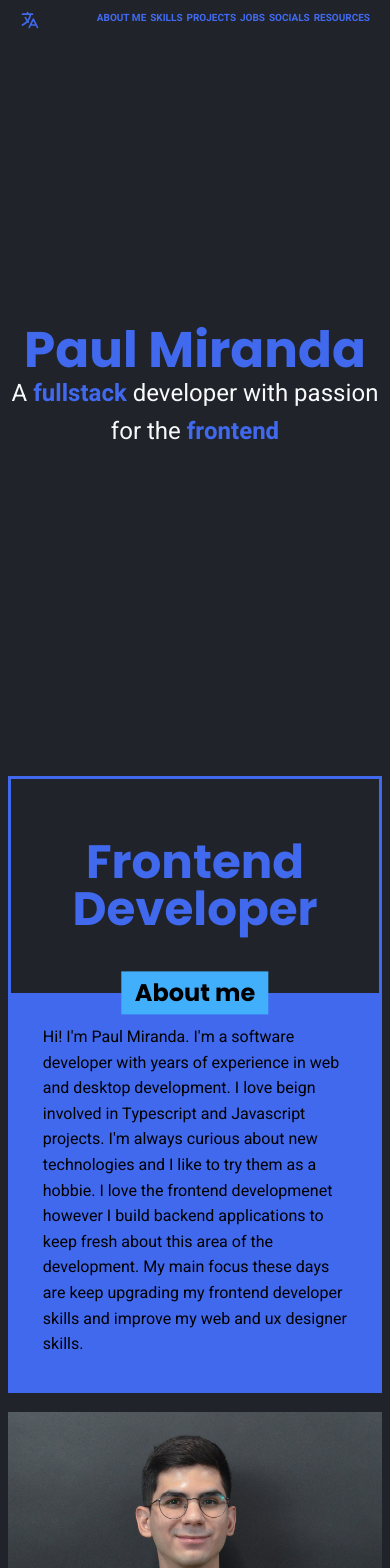
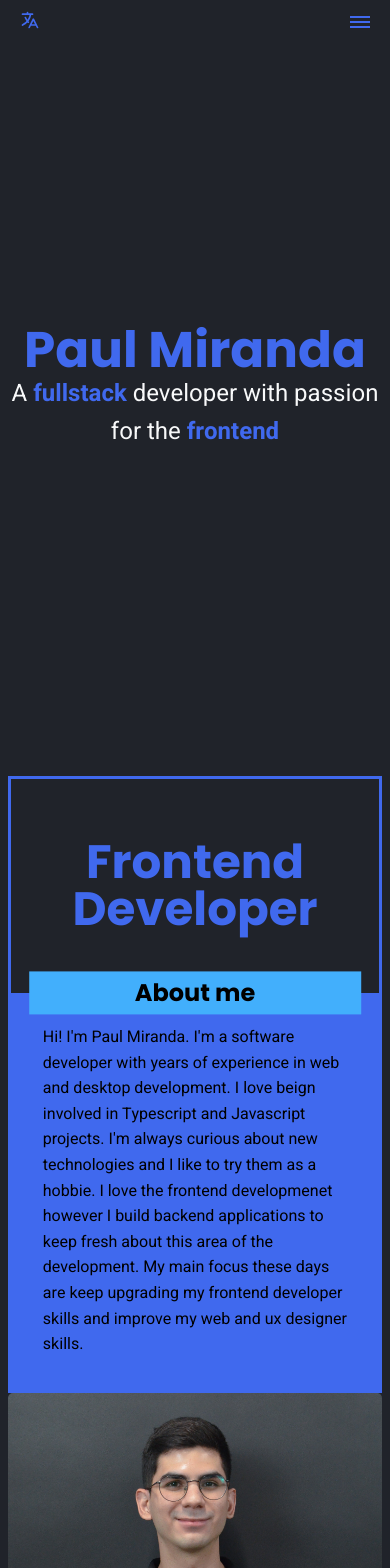
Before and after one commit to PaulMirve/my-page, a React (Create React App) app: page / in a window 390 px wide. Shown: the top 1568 px of the page. Built offline with nearby package versions, Linux system fonts and the light colour scheme.

Commit message:
fixed responsivness

```diff
--- a/src/components/Navbar/Navbar.tsx
+++ b/src/components/Navbar/Navbar.tsx
@@ -38,6 +38,9 @@ const Navbar: React.FC = () => {
                 <a href="#socials" className="navbar__link">{t("navbar.socials")}</a>
                 <a href="#resources" className="navbar__link">{t("navbar.resources")}</a>
             </div>
+            <button className="navbar__menu">
+                <div></div>
+            </button>
         </div>
     )
 }
--- a/src/sass/components/_card.scss
+++ b/src/sass/components/_card.scss
@@ -45,6 +45,10 @@
         top: 0;
         left: 50%;
         transform: translate(-50%, -50%);
+
+        @include respond(phone){
+            width: 90%;
+        }
     }
 
     &__content {
--- a/src/sass/components/_navbar.scss
+++ b/src/sass/components/_navbar.scss
@@ -11,6 +11,10 @@
         font-size: clamp(1rem, 1vw, 1.8rem);
         display: flex;
         gap: 1vw;
+
+        @include respond(phone) {
+            display: none;
+        }
     }
 
     &__link {
@@ -34,4 +38,45 @@
             color: $color-primary;
         }
     }
+
+    &__menu {
+        margin-left: auto;
+        width: 2rem;
+        background-color: transparent;
+        border: none;
+        aspect-ratio: 1;
+        display: none;
+
+        @include respond(phone){
+            display: block;
+        }
+
+        & div {
+            height: 2px;
+            width: 100%;
+            background-color: $color-primary;
+            position: relative;
+
+
+            &::after {
+                content: "";
+                position: absolute;
+                top: -5px;
+                left: 0;
+                height: 2px;
+                width: 100%;
+                background-color: $color-primary;
+            }
+
+            &::before {
+                content: "";
+                position: absolute;
+                bottom: -5px;
+                left: 0;
+                height: 2px;
+                width: 100%;
+                background-color: $color-primary;
+            }
+        }
+    }
 }
--- a/src/sass/layout/_introduction.scss
+++ b/src/sass/layout/_introduction.scss
@@ -1,24 +1,18 @@
 .introduction {
-
-    @include respond(tab-port) {
-        grid-template-columns: 1fr;
-    }
-
     &__me {
         display: grid;
-        grid-template-columns: 1fr 1.2fr;
-        gap: 5vw;
-        justify-content: center;
+        grid-template-columns: repeat(2, 1fr);
+        gap: 4rem;
+        & img {
+            width: 100%;
+            aspect-ratio: 1;
+            border-radius: 5px;
+        }
 
         @include respond(tab-port) {
-            grid-template-columns: 1fr;
-        }
-
-        & img {
-            justify-self: center;
-            align-self: center;
-            width: 100%;
-            object-fit: cover;
+            display: flex;
+            flex-direction: column;
+            gap: 0;
         }
     }
 
@@ -27,7 +21,6 @@
         display: grid;
         grid-template-columns: repeat(2, 1fr);
         grid-template-rows: repeat(2, 1fr);
-        align-items: start;
         gap: 4rem;
 
         @include respond(tab-port) {
--- a/src/styles.css
+++ b/src/styles.css
@@ -133,6 +133,11 @@ b {
   top: 0;
   left: 50%;
   transform: translate(-50%, -50%);
+}
+@media (max-width: 37.5em) {
+  .card__title {
+    width: 90%;
+  }
 }
 .card__content {
   flex-grow: 1;
@@ -336,6 +341,11 @@ b {
   display: flex;
   gap: 1vw;
 }
+@media (max-width: 37.5em) {
+  .navbar__links {
+    display: none;
+  }
+}
 .navbar__link {
   color: #4069ee;
   text-decoration: none;
@@ -354,6 +364,43 @@ b {
   height: 2rem;
   fill: #4069ee;
   color: #4069ee;
+}
+.navbar__menu {
+  margin-left: auto;
+  width: 2rem;
+  background-color: transparent;
+  border: none;
+  aspect-ratio: 1;
+  display: none;
+}
+@media (max-width: 37.5em) {
+  .navbar__menu {
+    display: block;
+  }
+}
+.navbar__menu div {
+  height: 2px;
+  width: 100%;
+  background-color: #4069ee;
+  position: relative;
+}
+.navbar__menu div::after {
+  content: "";
+  position: absolute;
+  top: -5px;
+  left: 0;
+  height: 2px;
+  width: 100%;
+  background-color: #4069ee;
+}
+.navbar__menu div::before {
+  content: "";
+  position: absolute;
+  bottom: -5px;
+  left: 0;
+  height: 2px;
+  width: 100%;
+  background-color: #4069ee;
 }
 
 .job__title {
@@ -490,34 +537,28 @@ b {
   font-size: 2.4rem;
 }
 
-@media (max-width: 56.25em) {
-  .introduction {
-    grid-template-columns: 1fr;
-  }
-}
 .introduction__me {
   display: grid;
-  grid-template-columns: 1fr 1.2fr;
-  gap: 5vw;
-  justify-content: center;
+  grid-template-columns: repeat(2, 1fr);
+  gap: 4rem;
+}
+.introduction__me img {
+  width: 100%;
+  aspect-ratio: 1;
+  border-radius: 5px;
 }
 @media (max-width: 56.25em) {
   .introduction__me {
-    grid-template-columns: 1fr;
+    display: flex;
+    flex-direction: column;
+    gap: 0;
   }
-}
-.introduction__me img {
-  justify-self: center;
-  align-self: center;
-  width: 100%;
-  object-fit: cover;
 }
 .introduction__grid {
   margin-top: 10rem;
   display: grid;
   grid-template-columns: repeat(2, 1fr);
   grid-template-rows: repeat(2, 1fr);
-  align-items: start;
   gap: 4rem;
 }
 @media (max-width: 56.25em) {
```
Also changed, not shown: src/layout/Introduction.tsx (+12 -0 lines), 1 other file (tests, documents, lock files or other folders).
